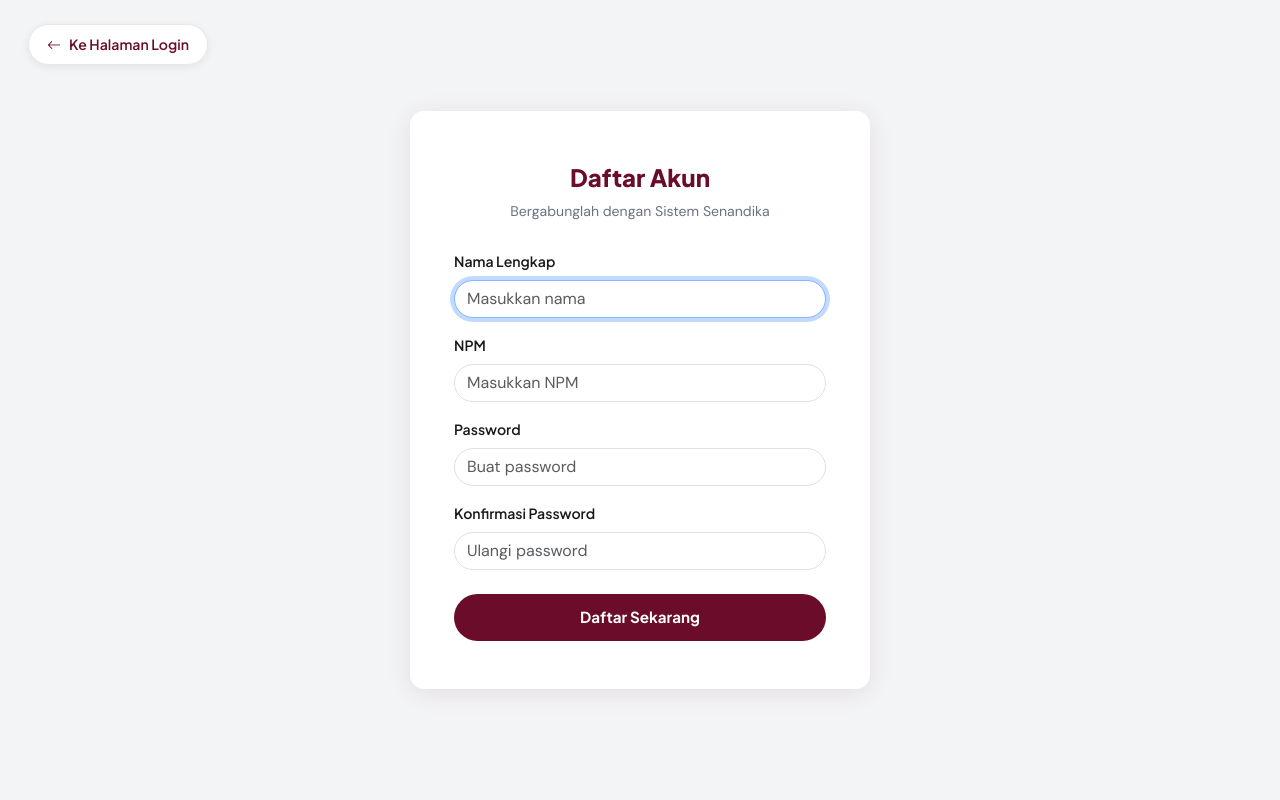
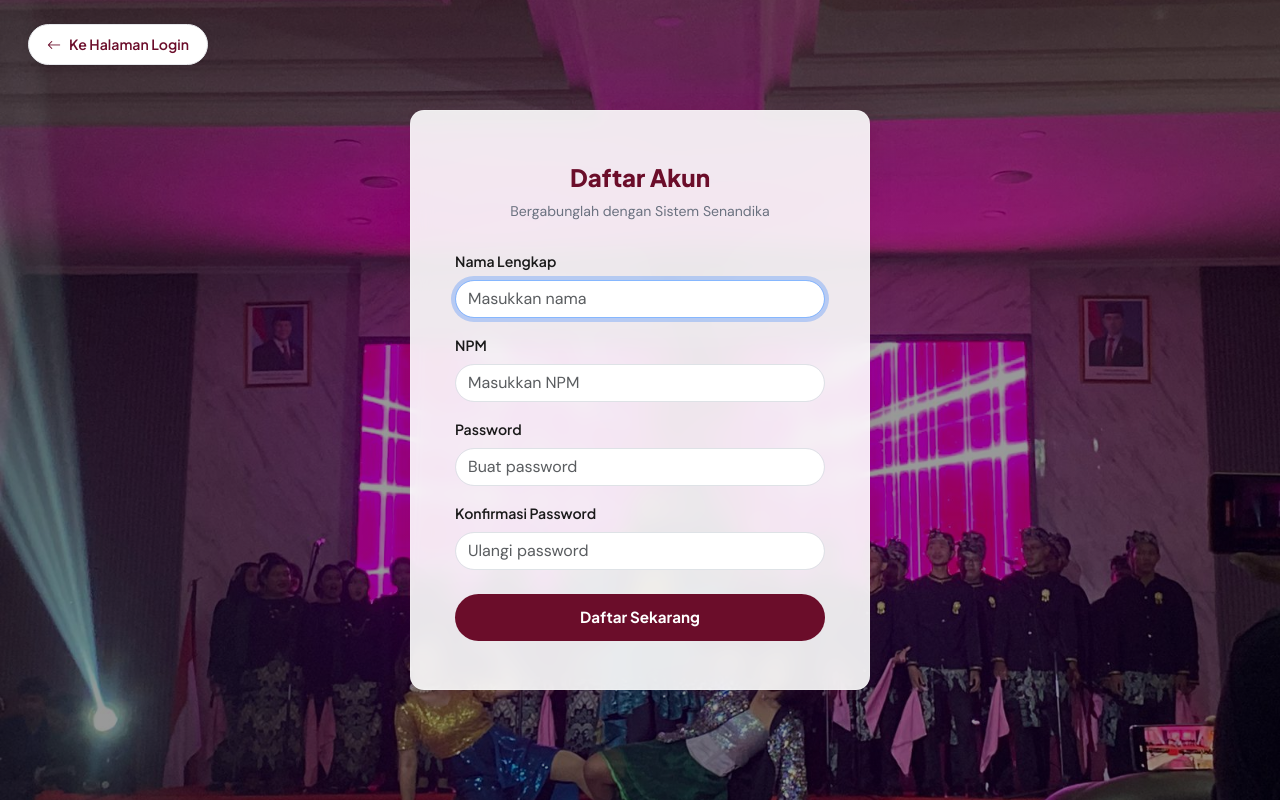
Before and after one commit to awfajri/Parasika, a PHP site: page /Senandika/registrasi.php in a window 1280 px wide. Run offline with PHP 8.4, Linux system fonts and the light colour scheme; some libraries are stand-ins or nearby versions.

Commit message:
pengubahan bg image pada regist & login

```diff
--- a/Senandika/login.php
+++ b/Senandika/login.php
@@ -24,7 +24,7 @@
     display: flex;
     align-items: center;
     justify-content: center;
-    background: var(--body-bg);
+    background: linear-gradient(rgba(0, 0, 0, 0.4), rgba(0, 0, 0, 0.4)), url("./assets/img/hero-3.jpeg") center/cover no-repeat;
     padding: 24px;
   }
 
@@ -57,12 +57,14 @@
   }
 
   .login-card {
-    background: var(--white);
+    background: rgba(255, 255, 255, 0.9);
+    backdrop-filter: blur(10px);
     border-radius: var(--radius);
     box-shadow: var(--shadow-md);
     padding: 48px 44px;
     width: 100%;
     max-width: 420px;
+    border: 1px solid rgba(255, 255, 255, 0.2);
   }
 
   .login-logo {
--- a/Senandika/registrasi.php
+++ b/Senandika/registrasi.php
@@ -14,10 +14,17 @@ include 'includes/head.php';
 ?>
 
 <style>
-.login-wrapper { min-height: 100vh; display: flex; align-items: center; justify-content: center; background: var(--body-bg); padding: 24px; }
+.login-wrapper {
+    min-height: 100vh;
+    display: flex;
+    align-items: center;
+    justify-content: center;
+    background: linear-gradient(rgba(0, 0, 0, 0.4), rgba(0, 0, 0, 0.4)), url("./assets/img/hero-3.jpeg") center/cover no-repeat;
+    padding: 24px;
+  }
 .btn-back { position: fixed; top: 24px; left: 28px; display: flex; align-items: center; gap: 8px; background: #fff; color: var(--primary); font-family: var(--font-head); font-weight: 600; font-size: 0.88rem; padding: 9px 18px; border-radius: 50px; text-decoration: none; border: 1.5px solid var(--border); box-shadow: 0 2px 8px rgba(0,0,0,0.07); transition: all 0.18s ease; z-index: 100; }
 .btn-back:hover { background: #FFF0F3; border-color: var(--primary); color: var(--primary); transform: translateX(-2px); }
-.login-card { background: var(--white); border-radius: var(--radius); box-shadow: var(--shadow-md); padding: 48px 44px; width: 100%; max-width: 460px; }
+.login-card { background: rgba(255, 255, 255, 0.9); backdrop-filter: blur(10px); border-radius: var(--radius); box-shadow: var(--shadow-md); padding: 48px 44px; width: 100%; max-width: 460px; border: 1px solid rgba(255, 255, 255, 0.2); }
 .login-title { font-family: var(--font-head); font-size: 1.5rem; font-weight: 800; text-align: center; color: var(--primary); margin-bottom: 6px; }
 .login-sub { text-align: center; font-size: 0.88rem; color: var(--text-muted); margin-bottom: 28px; }
 .btn-login { background: var(--primary); color: #fff; font-family: var(--font-head); font-weight: 700; font-size: 0.95rem; padding: 12px; border-radius: 50px; border: none; cursor: pointer; width: 100%; transition: background 0.18s; }
```
Also changed, not shown: Senandika/assets/img/Hero-3.jpeg (added).
